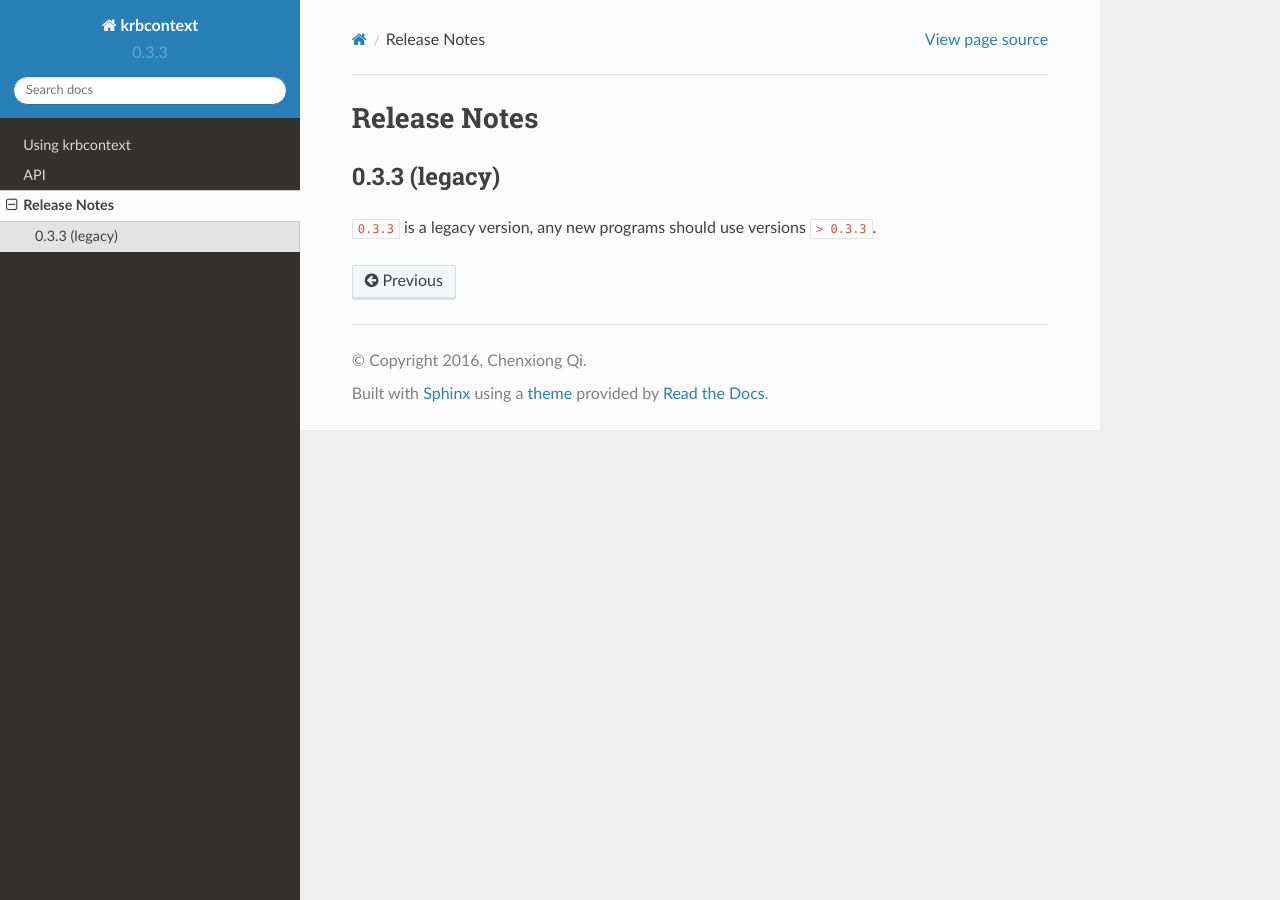
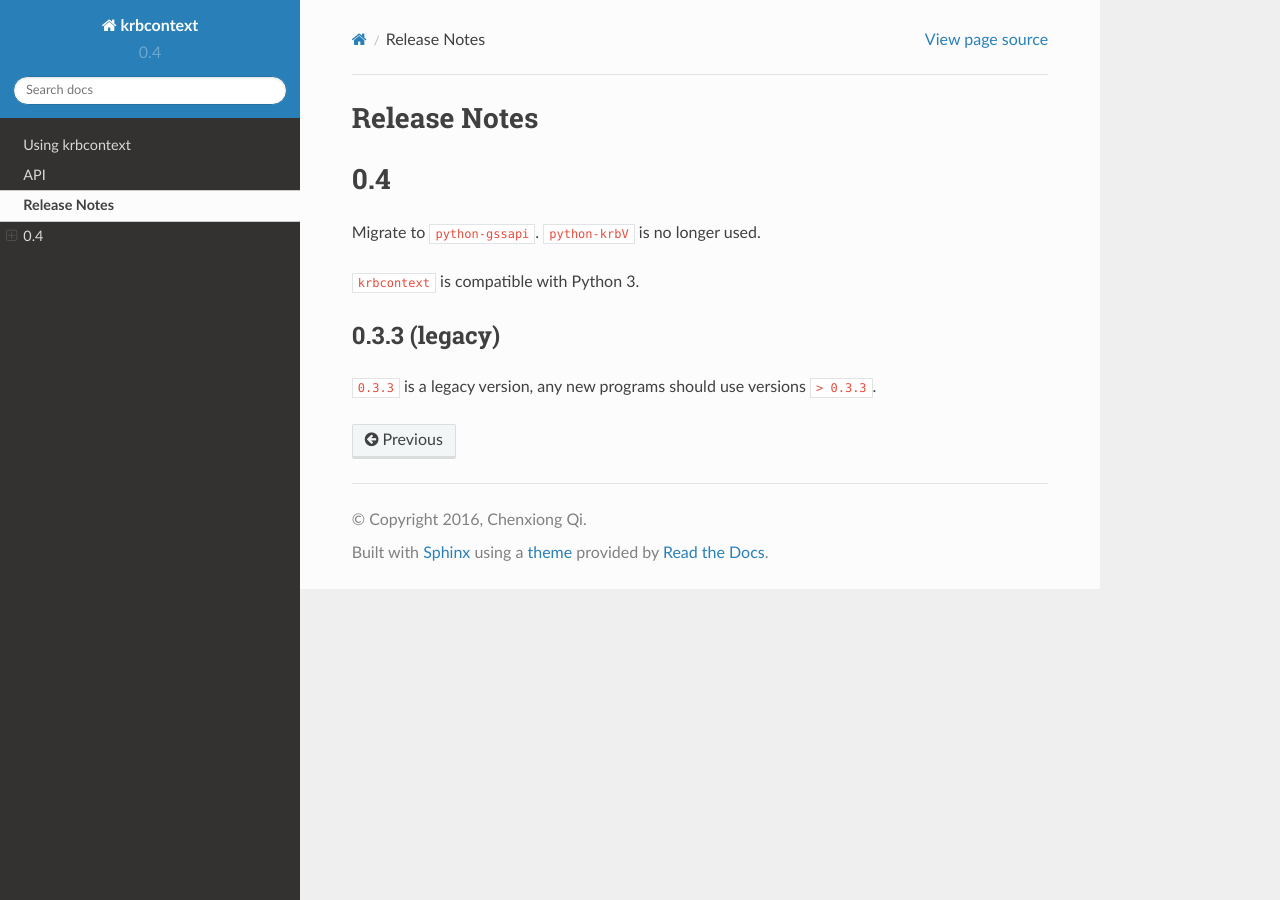
Before and after one commit to krbcontext/python-krbcontext, a Sphinx documentation site: the page built from docs/source/release-notes.rst, in a window 1280 px wide. Built offline with Sphinx 7.4.7 and the Read the Docs theme 2.0.0, drawn with Linux system fonts in a browser that asks for light colours.

Commit message:
Bump version to 4.0 in doc
Signed-off-by: Chenxiong Qi <qcxhome@gmail.com>

```diff
--- a/docs/source/conf.py
+++ b/docs/source/conf.py
@@ -57,9 +57,9 @@ author = u'Chenxiong Qi'
 # built documents.
 #
 # The short X.Y version.
-version = u'0.3.3'
+version = u'0.4'
 # The full version, including alpha/beta/rc tags.
-release = u'0.3.3'
+release = u'0.4'
 
 # The language for content autogenerated by Sphinx. Refer to documentation
 # for a list of supported languages.
--- a/docs/source/release-notes.rst
+++ b/docs/source/release-notes.rst
@@ -1,5 +1,12 @@
 Release Notes
 =============
+
+0.4
+===
+
+Migrate to ``python-gssapi``. ``python-krbV`` is no longer used.
+
+``krbcontext`` is compatible with Python 3.
 
 0.3.3 (legacy)
 --------------
```
